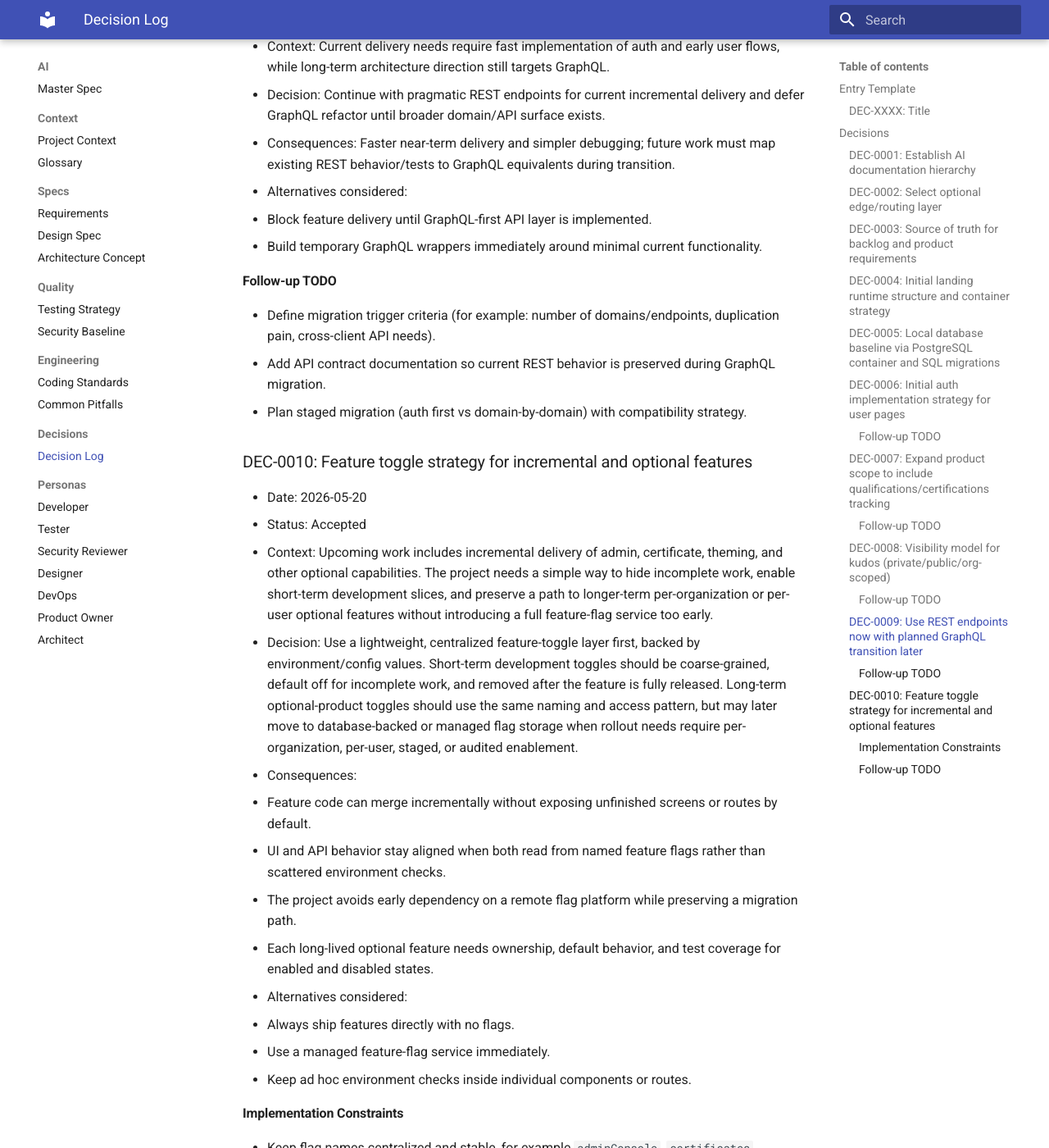
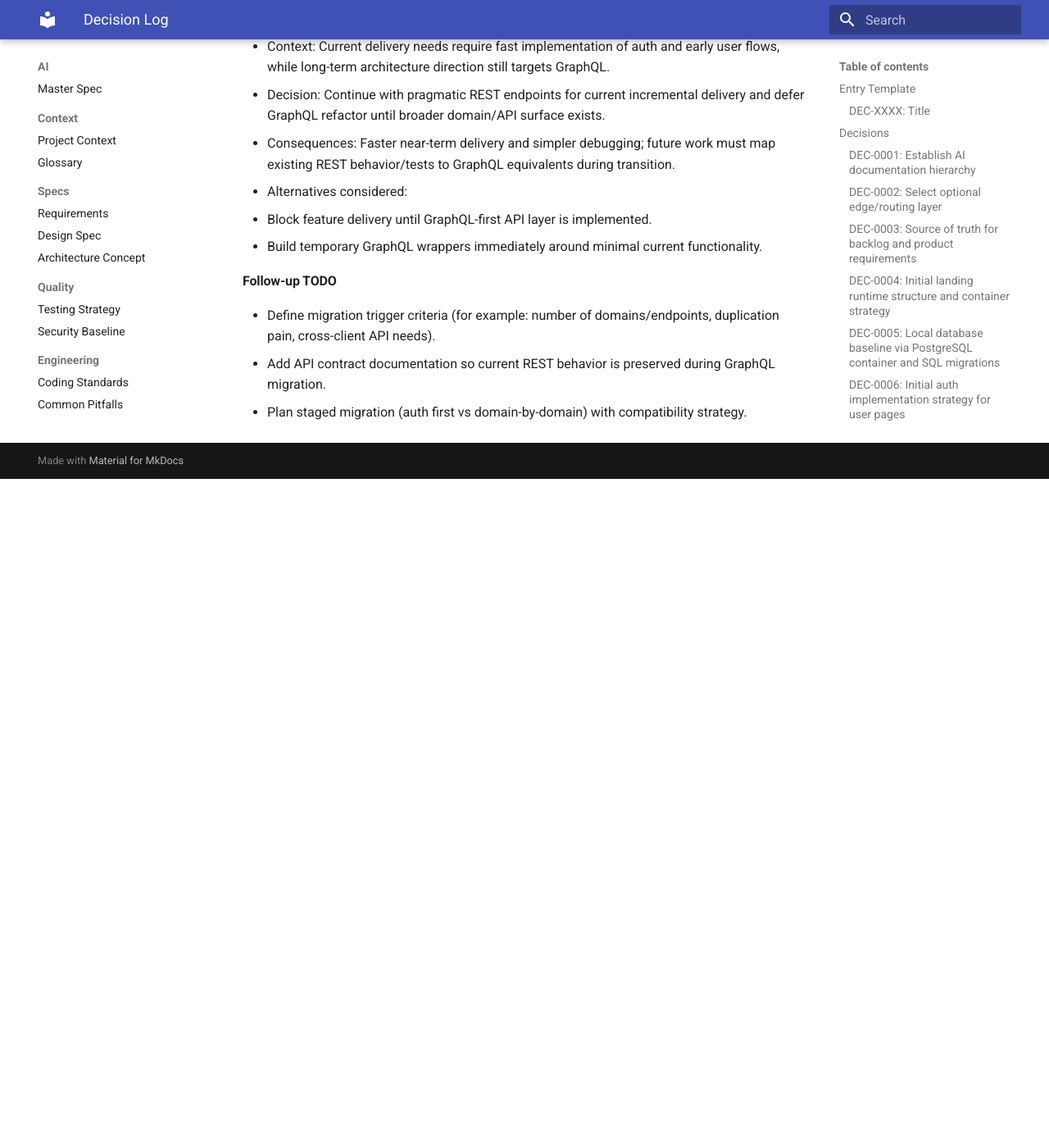
Before and after one commit to markmcsherry/kudos, an MkDocs documentation site: the page built from docs/ai/decisions/decision_log.md, in a window 1280 px wide and 1400 px high, scrolled down 5258 px. Shown: the whole window at 82% size. Built offline with MkDocs 1.6.1 and Material for MkDocs 9.7.7, drawn with Linux system fonts in a browser that asks for light colours; after the commit the page ends 5842 px from its top, so only the background shows below that; some of the changed text lies outside the part shown.

Commit message:
Revert "Document DEC-0010 feature toggle strategy"

```diff
--- a/docs/ai/decisions/decision_log.md
+++ b/docs/ai/decisions/decision_log.md
@@ -140,31 +140,3 @@ Use this file to capture meaningful technical decisions in lightweight ADR forma
 - Define migration trigger criteria (for example: number of domains/endpoints, duplication pain, cross-client API needs).
 - Add API contract documentation so current REST behavior is preserved during GraphQL migration.
 - Plan staged migration (auth first vs domain-by-domain) with compatibility strategy.
-
-### DEC-0010: Feature toggle strategy for incremental and optional features
-- Date: 2026-05-20
-- Status: Accepted
-- Context: Upcoming work includes incremental delivery of admin, certificate, theming, and other optional capabilities. The project needs a simple way to hide incomplete work, enable short-term development slices, and preserve a path to longer-term per-organization or per-user optional features without introducing a full feature-flag service too early.
-- Decision: Use a lightweight, centralized feature-toggle layer first, backed by environment/config values. Short-term development toggles should be coarse-grained, default off for incomplete work, and removed after the feature is fully released. Long-term optional-product toggles should use the same naming and access pattern, but may later move to database-backed or managed flag storage when rollout needs require per-organization, per-user, staged, or audited enablement.
-- Consequences:
-  - Feature code can merge incrementally without exposing unfinished screens or routes by default.
-  - UI and API behavior stay aligned when both read from named feature flags rather than scattered environment checks.
-  - The project avoids early dependency on a remote flag platform while preserving a migration path.
-  - Each long-lived optional feature needs ownership, default behavior, and test coverage for enabled and disabled states.
-- Alternatives considered:
-  - Always ship features directly with no flags.
-  - Use a managed feature-flag service immediately.
-  - Keep ad hoc environment checks inside individual components or routes.
-
-#### Implementation Constraints
-- Keep flag names centralized and stable, for example `adminConsole`, `certificates`, `darkModeToggle`, or matching `FEATURE_*` environment names.
-- Client-visible flags may control navigation, menus, and non-sensitive UI affordances, but must not be treated as authorization.
-- Server-side routes and data access must enforce permissions independently of any client-side flag.
-- Default incomplete or optional features to disabled unless a local development or deployment config explicitly enables them.
-- Remove short-term release flags after the rollout is complete; keep only product-level optional flags that represent an ongoing business configuration.
-- Document any new long-lived flag in the relevant requirement, epic, or implementation docs so reviewers know its default and intended owner.
-
-#### Follow-up TODO
-- Define the first centralized flag module when the next feature-gated implementation begins.
-- Add tests for both enabled and disabled states for any route, menu item, or user flow guarded by a long-lived flag.
-- Revisit this decision if rollout needs require per-organization defaults, audit history, scheduled activation, or non-developer flag management.
```
